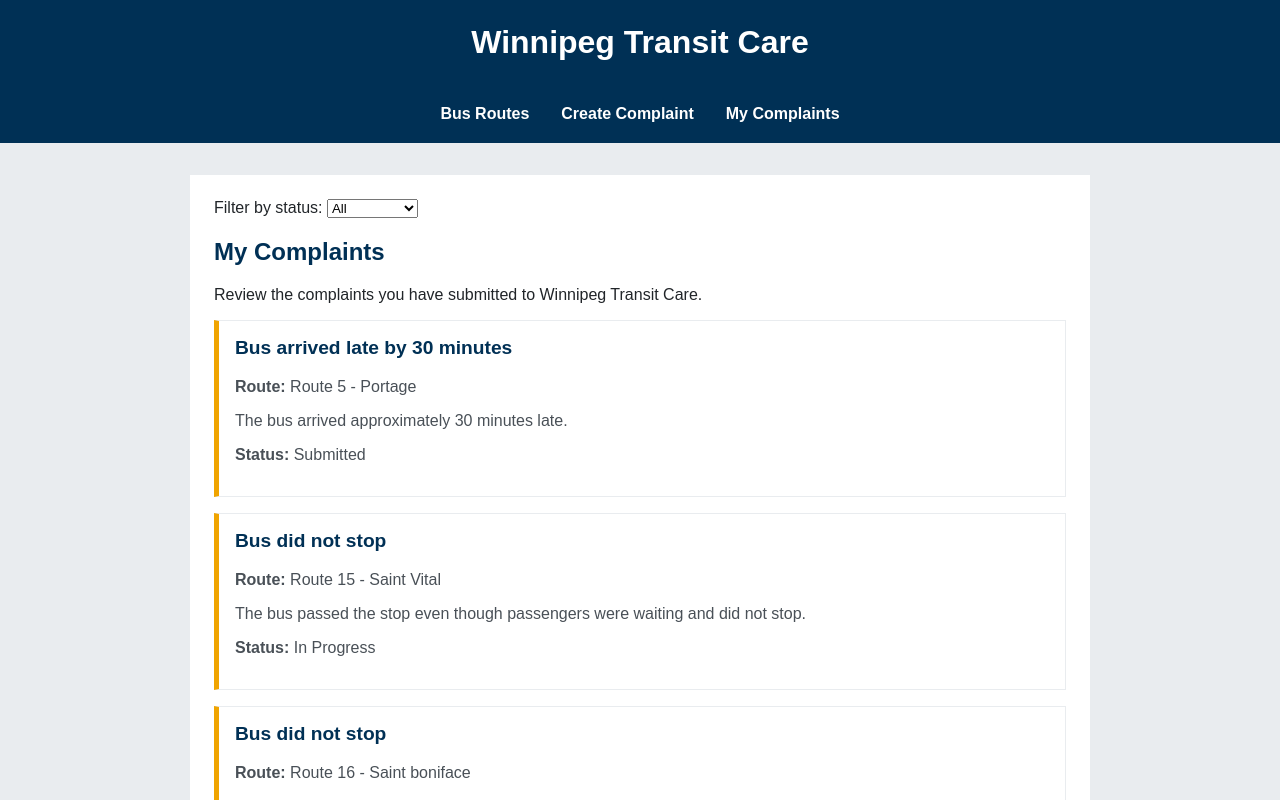
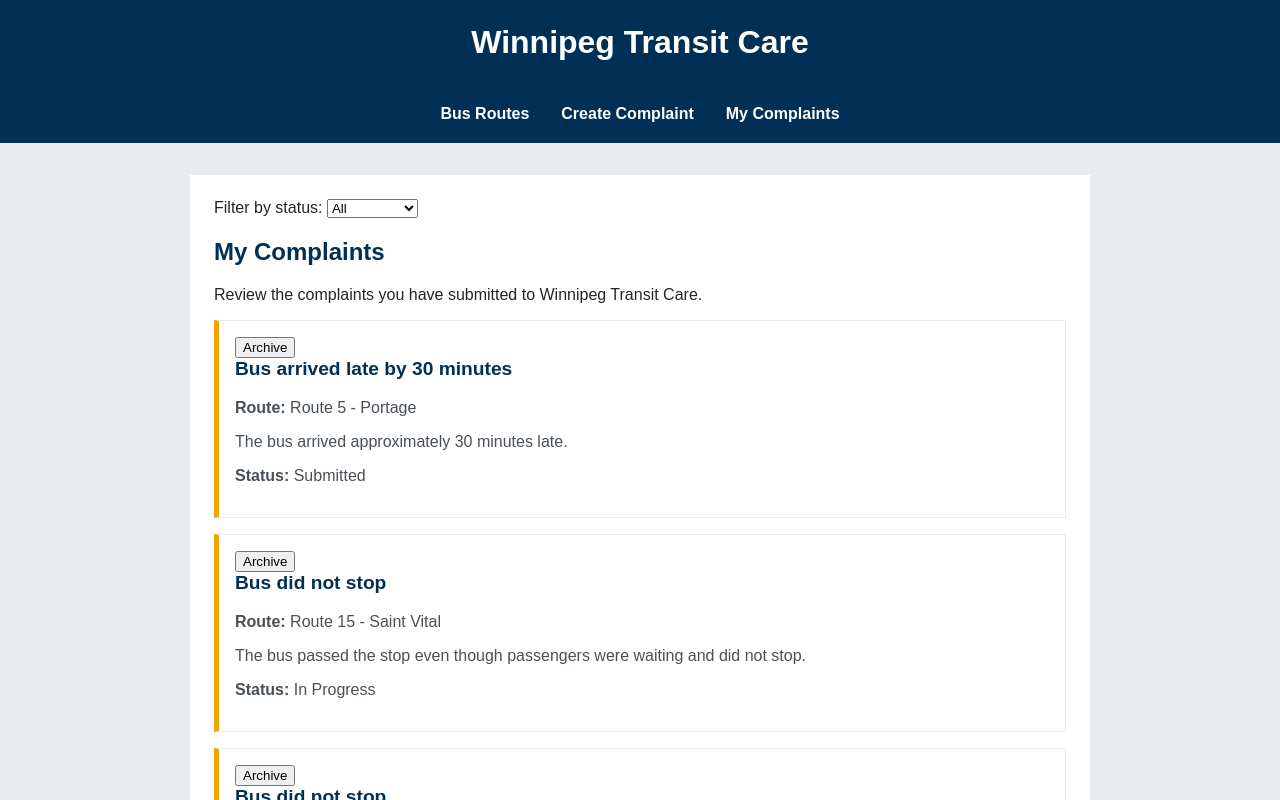
Before and after one commit to rrcw2025oabdel/Winnipeg_Transit_Care, a React (Vite) app: page /complaints in a window 1280 px wide. Shown: the top 800 px of the page. Built offline with nearby package versions, Linux system fonts and the light colour scheme.

Commit message:
adding useState and function that Allow users to archive complaints

```diff
--- a/src/components/features/ViewMyComplaints/ViewMyComplaints.tsx
+++ b/src/components/features/ViewMyComplaints/ViewMyComplaints.tsx
@@ -43,6 +43,11 @@
 }: ViewMyComplaintsProps) {
     const currentUserId = 1;
     const [statusFilter, setStatusFilter] = useState("All");
+    const [archivedIds, setArchivedIds] = useState<number[]>([]);
+
+function archiveComplaint(complaintId: number) {
+  setArchivedIds((currentIds) => [...currentIds, complaintId]);
+}
 
     const [complaints] = useState<Complaint[]>(
       [
@@ -74,7 +79,7 @@
     },
     {
       complaintId: 4,
-      userId: 2,
+      userId: 1,
       route: "Route 10 - North Main",
       title: "Overcrowded bus",
       description: "The bus was too crowded to allow more passengers.",
@@ -88,7 +93,8 @@
     );
     const filteredComplaints = userComplaints.filter(
   (complaint) =>
-    statusFilter === "All" || complaint.status === statusFilter
+    !archivedIds.includes(complaint.complaintId) &&
+    (statusFilter === "All" || complaint.status === statusFilter)
 );
 
     return(
@@ -105,6 +111,12 @@
       <ul className="complaint-list">
         {filteredComplaints.map((complaint) => (
           <li key={complaint.complaintId} className="complaint-card">
+<button
+  type="button"
+  onClick={() => archiveComplaint(complaint.complaintId)}
+>
+  Archive
+</button>
             <h3>{complaint.title}</h3>
 
             <p>
```
